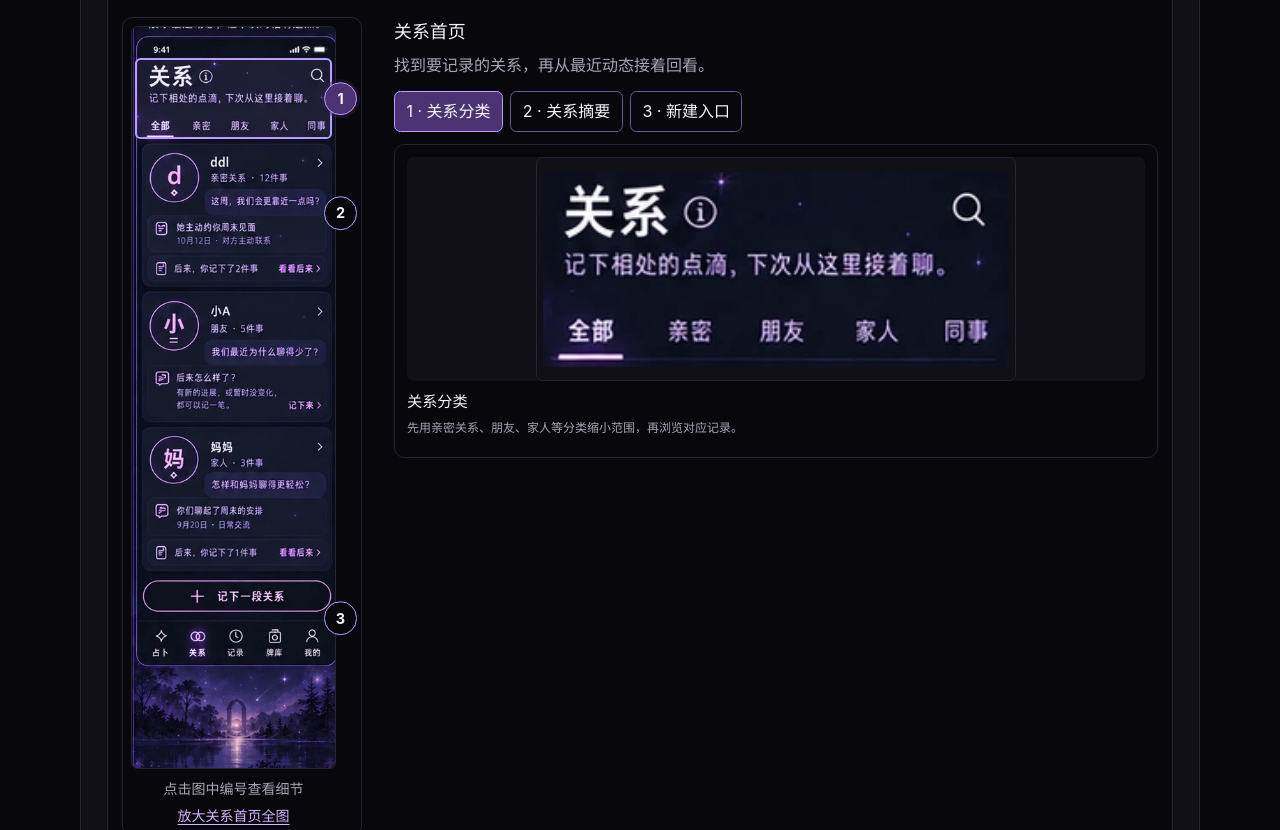
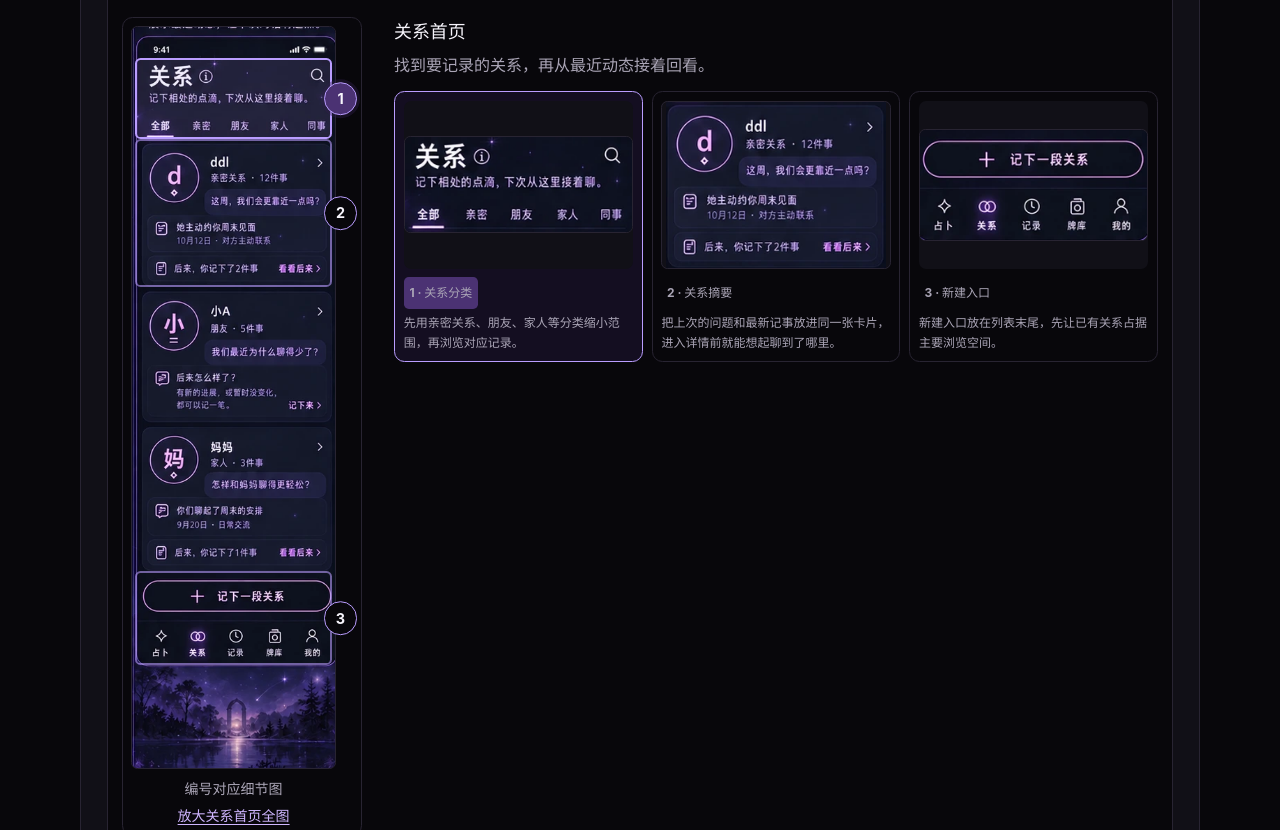
Before and after one commit to ddl123123123/Ai-PM, a plain HTML site: page dist/index.html in a window 1280 px wide. Shown: the part 6340-7170 px from the top of the page. Drawn offline with Linux system fonts and the light colour scheme.

Commit message:
Show related design details together and ease directory reflow

```diff
--- a/dist/index.html
+++ b/dist/index.html
@@ -13,7 +13,7 @@
 <body id="top">
   <a class="skip" href="#main">跳到正文</a>
   <div class="site-layout">
-    <aside id="site-directory" class="site-directory" aria-labelledby="site-directory-title" hidden>
+    <aside id="site-directory" class="site-directory" aria-labelledby="site-directory-title" hidden inert>
       <div class="directory-panel">
         <div class="directory-heading">
           <h2 id="site-directory-title" tabindex="-1">网站目录</h2>
@@ -212,13 +212,12 @@
                     <p class="sr-only" role="status" data-demo-status></p>
                     <section id="orae-relation-tab-list" class="orae-relation-panel" data-relation-guide aria-labelledby="orae-relation-title-list">
                       <figure class="orae-relation-overview">
-                        <div class="relation-screen-art"><img loading="lazy" src="assets/orae-relation-list.webp" width="291" height="1062" alt="关系首页完整设计稿"><div class="relation-highlight" aria-hidden="true"></div><div data-relation-markers role="group" aria-label="总览图上的设计点"></div></div>
-                        <figcaption><span data-relation-hint hidden>点击图中编号查看细节</span><a href="assets/orae-relation-list.webp" data-image-preview>放大关系首页全图</a></figcaption>
+                        <div class="relation-screen-art"><img loading="lazy" src="assets/orae-relation-list.webp" width="291" height="1062" alt="关系首页完整设计稿"><div data-relation-markers role="group" aria-label="总览图上的设计点"></div></div>
+                        <figcaption><span data-relation-hint hidden>编号对应细节图</span><a href="assets/orae-relation-list.webp" data-image-preview>放大关系首页全图</a></figcaption>
                       </figure>
                       <div class="orae-relation-content">
                         <h6 id="orae-relation-title-list">关系首页</h6>
                         <p>找到要记录的关系，再从最近动态接着回看。</p>
-                        <div class="relation-points demo-controls" data-relation-points role="group" aria-label="设计点" hidden></div>
                         <div class="orae-relation-details">
                           <figure id="relation-detail-list-1" data-relation-detail="4.4 10.9"><a href="assets/orae-relation-list-detail-1.webp" data-image-preview><img loading="lazy" src="assets/orae-relation-list-detail-1.webp" width="278" height="116" alt="关系首页设计稿 · 关系分类"></a><figcaption><strong>关系分类</strong><p>先用亲密关系、朋友、家人等分类缩小范围，再浏览对应记录。</p></figcaption></figure>
                           <figure id="relation-detail-list-2" data-relation-detail="15.3 19.8"><a href="assets/orae-relation-list-detail-2.webp" data-image-preview><img loading="lazy" src="assets/orae-relation-list-detail-2.webp" width="278" height="210" alt="关系首页设计稿 · 关系摘要"></a><figcaption><strong>关系摘要</strong><p>把上次的问题和最新记事放进同一张卡片，进入详情前就能想起聊到了哪里。</p></figcaption></figure>
@@ -228,13 +227,12 @@
                     </section>
                     <section id="orae-relation-tab-overview" class="orae-relation-panel" data-relation-guide aria-labelledby="orae-relation-title-overview" hidden>
                       <figure class="orae-relation-overview">
-                        <div class="relation-screen-art"><img loading="lazy" src="assets/orae-relation-overview.webp" width="291" height="1062" alt="关系总览完整设计稿"><div class="relation-highlight" aria-hidden="true"></div><div data-relation-markers role="group" aria-label="总览图上的设计点"></div></div>
-                        <figcaption><span data-relation-hint hidden>点击图中编号查看细节</span><a href="assets/orae-relation-overview.webp" data-image-preview>放大关系总览全图</a></figcaption>
+                        <div class="relation-screen-art"><img loading="lazy" src="assets/orae-relation-overview.webp" width="291" height="1062" alt="关系总览完整设计稿"><div data-relation-markers role="group" aria-label="总览图上的设计点"></div></div>
+                        <figcaption><span data-relation-hint hidden>编号对应细节图</span><a href="assets/orae-relation-overview.webp" data-image-preview>放大关系总览全图</a></figcaption>
                       </figure>
                       <div class="orae-relation-content">
                         <h6 id="orae-relation-title-overview">关系总览</h6>
                         <p>在一个页面接续上次提问，并了解最近相处。</p>
-                        <div class="relation-points demo-controls" data-relation-points role="group" aria-label="设计点" hidden></div>
                         <div class="orae-relation-details">
                           <figure id="relation-detail-overview-1" data-relation-detail="16.9 24.7"><a href="assets/orae-relation-overview-detail-1.webp" data-image-preview><img loading="lazy" src="assets/orae-relation-overview-detail-1.webp" width="279" height="262" alt="关系总览设计稿 · 上次问的事"></a><figcaption><strong>上次问的事</strong><p>把原问题、牌面和后续记录放在同一卡片，回看时保留当时的语境。</p></figcaption></figure>
                           <figure id="relation-detail-overview-2" data-relation-detail="53.9 24.2"><a href="assets/orae-relation-overview-detail-2.webp" data-image-preview><img loading="lazy" src="assets/orae-relation-overview-detail-2.webp" width="279" height="257" alt="关系总览设计稿 · 相处观察"></a><figcaption><strong>相处观察</strong><p>用主动联系、约定和分歧组织记事，便于从不同角度回看同一段关系。</p></figcaption></figure>
@@ -244,13 +242,12 @@
                     </section>
                     <section id="orae-relation-tab-events" class="orae-relation-panel" data-relation-guide aria-labelledby="orae-relation-title-events" hidden>
                       <figure class="orae-relation-overview">
-                        <div class="relation-screen-art"><img loading="lazy" src="assets/orae-relation-events.webp" width="291" height="1062" alt="相处记事完整设计稿"><div class="relation-highlight" aria-hidden="true"></div><div data-relation-markers role="group" aria-label="总览图上的设计点"></div></div>
-                        <figcaption><span data-relation-hint hidden>点击图中编号查看细节</span><a href="assets/orae-relation-events.webp" data-image-preview>放大相处记事全图</a></figcaption>
+                        <div class="relation-screen-art"><img loading="lazy" src="assets/orae-relation-events.webp" width="291" height="1062" alt="相处记事完整设计稿"><div data-relation-markers role="group" aria-label="总览图上的设计点"></div></div>
+                        <figcaption><span data-relation-hint hidden>编号对应细节图</span><a href="assets/orae-relation-events.webp" data-image-preview>放大相处记事全图</a></figcaption>
                       </figure>
                       <div class="orae-relation-content">
                         <h6 id="orae-relation-title-events">相处记事</h6>
                         <p>把真实经历记入时间线，按主题回看。</p>
-                        <div class="relation-points demo-controls" data-relation-points role="group" aria-label="设计点" hidden></div>
                         <div class="orae-relation-details">
                           <figure id="relation-detail-events-1" data-relation-detail="11.1 9.4"><a href="assets/orae-relation-events-detail-1.webp" data-image-preview><img loading="lazy" src="assets/orae-relation-events-detail-1.webp" width="282" height="100" alt="相处记事设计稿 · 添加与筛选"></a><figcaption><strong>添加与筛选</strong><p>页面顶部同时提供记事入口和主题筛选，分别服务快速记录与回看。</p></figcaption></figure>
                           <figure id="relation-detail-events-2" data-relation-detail="21 18.3"><a href="assets/orae-relation-events-detail-2.webp" data-image-preview><img loading="lazy" src="assets/orae-relation-events-detail-2.webp" width="282" height="194" alt="相处记事设计稿 · 关联问牌"></a><figcaption><strong>关联问牌</strong><p>在对应事件下展示相关问牌，让用户核对解读和后来真实发生的事。</p></figcaption></figure>
@@ -260,13 +257,12 @@
                     </section>
                     <section id="orae-relation-tab-history" class="orae-relation-panel" data-relation-guide aria-labelledby="orae-relation-title-history" hidden>
                       <figure class="orae-relation-overview">
-                        <div class="relation-screen-art"><img loading="lazy" src="assets/orae-relation-history.webp" width="291" height="1062" alt="问过的牌完整设计稿"><div class="relation-highlight" aria-hidden="true"></div><div data-relation-markers role="group" aria-label="总览图上的设计点"></div></div>
-                        <figcaption><span data-relation-hint hidden>点击图中编号查看细节</span><a href="assets/orae-relation-history.webp" data-image-preview>放大问过的牌全图</a></figcaption>
+                        <div class="relation-screen-art"><img loading="lazy" src="assets/orae-relation-history.webp" width="291" height="1062" alt="问过的牌完整设计稿"><div data-relation-markers role="group" aria-label="总览图上的设计点"></div></div>
+                        <figcaption><span data-relation-hint hidden>编号对应细节图</span><a href="assets/orae-relation-history.webp" data-image-preview>放大问过的牌全图</a></figcaption>
                       </figure>
                       <div class="orae-relation-content">
                         <h6 id="orae-relation-title-history">问过的牌</h6>
                         <p>沿时间回看原问题、当时的牌面和后续经历。</p>
-                        <div class="relation-points demo-controls" data-relation-points role="group" aria-label="设计点" hidden></div>
                         <div class="orae-relation-details">
                           <figure id="relation-detail-history-1" data-relation-detail="7 9.2"><a href="assets/orae-relation-history-detail-1.webp" data-image-preview><img loading="lazy" src="assets/orae-relation-history-detail-1.webp" width="278" height="98" alt="问过的牌设计稿 · 继续问牌"></a><figcaption><strong>继续问牌</strong><p>把问牌入口留在当前关系内，新一轮提问沿用已选关系。</p></figcaption></figure>
                           <figure id="relation-detail-history-2" data-relation-detail="16.7 27.1"><a href="assets/orae-relation-history-detail-2.webp" data-image-preview><img loading="lazy" src="assets/orae-relation-history-detail-2.webp" width="278" height="288" alt="问过的牌设计稿 · 牌阵与后续"></a><figcaption><strong>牌阵与后续</strong><p>历史卡片同时保留原问题、牌阵和后续经历，便于回看这次提问的前因后果。</p></figcaption></figure>
--- a/dist/interactions.js
+++ b/dist/interactions.js
@@ -21,25 +21,30 @@ for (const demo of document.querySelectorAll('[data-demo]')) {
 }
 
 for (const guide of document.querySelectorAll('[data-relation-guide]')) {
-  const controls = guide.querySelector('[data-relation-points]')
   const markers = guide.querySelector('[data-relation-markers]')
   const hint = guide.querySelector('[data-relation-hint]')
   const points = [...guide.querySelectorAll('[data-relation-detail]')].map((figure, index) => {
     const [top, height] = figure.dataset.relationDetail.split(' ').map(Number)
-    const label = figure.querySelector('figcaption strong').textContent
+    const label = figure.querySelector('figcaption strong')
     const number = index + 1
     const button = document.createElement('button')
     button.type = 'button'
-    button.textContent = `${number} · ${label}`
-    button.setAttribute('aria-controls', figure.id)
+    button.className = 'relation-detail-trigger'
+    button.textContent = `${number} · ${label.textContent}`
+    label.replaceWith(button)
     const marker = document.createElement('button')
     marker.type = 'button'
     marker.className = 'relation-marker'
     marker.textContent = number
     marker.style.insetBlockStart = `${top + height / 2}%`
-    marker.setAttribute('aria-label', `${number} · ${label}`)
+    marker.setAttribute('aria-label', button.textContent)
     marker.setAttribute('aria-controls', figure.id)
-    return { figure, top, height, button, marker }
+    const outline = document.createElement('span')
+    outline.className = 'relation-highlight'
+    outline.style.insetBlockStart = `${top}%`
+    outline.style.blockSize = `${height}%`
+    outline.setAttribute('aria-hidden', 'true')
+    return { figure, button, marker, outline }
   })
   let active
 
@@ -48,21 +53,18 @@ for (const guide of document.querySelectorAll('[data-relation-guide]')) {
     active = point
     for (const item of points) {
       const selected = item === point
-      item.figure.hidden = !selected
+      item.figure.toggleAttribute('data-active', selected)
+      item.outline.toggleAttribute('data-active', selected)
       item.button.setAttribute('aria-pressed', String(selected))
       item.marker.setAttribute('aria-pressed', String(selected))
     }
-    guide.style.setProperty('--relation-top', `${point.top}%`)
-    guide.style.setProperty('--relation-height', `${point.height}%`)
   }
 
   for (const point of points) {
     point.button.addEventListener('click', () => select(point))
     point.marker.addEventListener('click', () => select(point))
   }
-  controls.append(...points.map(point => point.button))
-  markers.append(...points.map(point => point.marker))
-  controls.hidden = false
+  markers.append(...points.map(point => point.outline), ...points.map(point => point.marker))
   hint.hidden = false
   guide.classList.add('is-linked')
   select(points[0])
@@ -449,6 +451,7 @@ if (directory) {
 
   function setDirectoryOpen(open) {
     directory.hidden = !open
+    directory.inert = !open
     trigger.setAttribute('aria-expanded', String(open))
   }
 
--- a/dist/portfolio.css
+++ b/dist/portfolio.css
@@ -557,29 +557,26 @@ figcaption { margin-top: .45rem; color: var(--muted); font-size: .81rem; }
 .orae-relation-overview figcaption { display: grid; justify-items: center; gap: .2rem; text-align: center; font-size: .875rem; }
 .orae-relation-overview figcaption a { color: var(--accent); text-underline-offset: .2em; }
 .relation-screen-art { position: relative; }
-.relation-highlight { display: none; }
 .orae-relation-content h6 { margin: 0; font-size: 1.12rem; }
 .orae-relation-content > p { margin: .35rem 0 .8rem; }
-.orae-relation-details { display: grid; grid-template-columns: repeat(3, minmax(0, 1fr)); gap: .55rem; }
+.orae-relation-details { display: grid; grid-template-columns: repeat(auto-fit, minmax(min(100%, 9.5rem), 1fr)); gap: .55rem; }
 .orae-relation-details figure { margin: 0; padding: .55rem; border: 1px solid var(--line); border-radius: .65rem; background: var(--base); }
-.orae-relation-details figure > a { display: grid; place-items: center; min-height: 10.5rem; border-radius: .45rem; background: var(--surface); }
+.orae-relation-details figure[data-active] { border-color: var(--accent); background: var(--panel-tint); }
+.orae-relation-details figure > a { display: grid; place-items: center; height: 10.5rem; border-radius: .45rem; background: var(--surface); }
 .orae-relation-details img { max-height: 10.5rem; object-fit: contain; }
 .orae-relation-panel figcaption { margin-top: .5rem; }
 .orae-relation-panel figcaption strong { font-size: .95rem; }
 .orae-relation-panel figcaption p { margin: .25rem 0 0; }
 .orae-relation-panel.is-linked { grid-template-columns: clamp(12.5rem, 24%, 15rem) minmax(0, 1fr); gap: clamp(1rem, 3vw, 2rem); }
 .is-linked .orae-relation-overview { padding-inline-end: 1.55rem; }
-.is-linked .orae-relation-content { position: sticky; top: 1rem; }
-.is-linked .relation-highlight {
+.relation-highlight {
   position: absolute;
-  inset: var(--relation-top) .25rem auto;
-  display: block;
-  height: var(--relation-height);
-  border: 2px solid var(--accent);
+  inset-inline: .25rem;
+  border: 2px solid color-mix(in srgb, var(--accent) 58%, transparent);
   border-radius: .35rem;
-  background: color-mix(in srgb, var(--accent) 9%, transparent);
   pointer-events: none;
 }
+.relation-highlight[data-active] { border-color: var(--accent); background: color-mix(in srgb, var(--accent) 12%, transparent); }
 .relation-marker {
   position: absolute;
   inset-inline-end: -1.32rem;
@@ -600,21 +597,12 @@ figcaption { margin-top: .45rem; color: var(--muted); font-size: .81rem; }
 }
 .relation-marker:is(:hover, [aria-pressed="true"]) { background: var(--active-control); }
 .relation-marker[aria-pressed="true"] { box-shadow: 0 0 0 3px var(--demo-glow); }
-.relation-marker:focus-visible { outline: 2px solid var(--focus); outline-offset: 3px; }
-.relation-points[hidden], .orae-relation-details figure[hidden] { display: none; }
-.relation-points { margin: 0 0 .8rem; }
-.is-linked .orae-relation-details { display: block; }
-.is-linked .orae-relation-details figure { padding: .75rem; }
-.is-linked .orae-relation-details figure > a { grid-template-rows: minmax(0, 1fr); height: clamp(9rem, 22vw, 14rem); min-height: 0; overflow: hidden; }
-.is-linked .orae-relation-details img { max-width: 30rem; max-height: 100%; height: 100%; padding: .35rem; }
-.is-linked .orae-relation-details figcaption { min-height: 3.5rem; }
-@container portfolio (max-width: 60rem) {
-  .orae-relation-details { grid-template-columns: repeat(auto-fit, minmax(min(100%, 10rem), 1fr)); }
-}
+.relation-detail-trigger { min-height: 2rem; padding: 0 .35rem; border: 0; border-radius: .3rem; background: transparent; color: inherit; font: inherit; font-weight: 700; text-align: start; cursor: pointer; }
+.relation-detail-trigger:is(:hover, [aria-pressed="true"]) { background: var(--active-control); }
+:is(.relation-marker, .relation-detail-trigger):focus-visible { outline: 2px solid var(--focus); outline-offset: 3px; }
 @container portfolio (max-width: 33rem) {
   .orae-relation-panel, .orae-relation-panel.is-linked { grid-template-columns: minmax(0, 1fr); }
   .orae-relation-overview { justify-self: center; width: min(100%, 11rem); }
-  .is-linked .orae-relation-content { position: static; }
 }
 .motion-pattern { margin-top: .65rem; padding: .75rem; border: 1px solid var(--line); border-radius: .65rem; background: var(--base); }
 .motion-pattern h5, #pde-demo-title { font-size: 1.08rem; }
@@ -674,9 +662,11 @@ body:has(.image-viewer[open]) { overflow: hidden; }
 .site-directory[hidden] { display: none; }
 .directory-panel { display: grid; grid-template-rows: auto auto minmax(0, 1fr); gap: .85rem; height: 100%; padding: 1rem 1rem max(1rem, env(safe-area-inset-bottom)); }
 @media (min-width: 64rem) {
-  .site-layout:has(.site-directory:not([hidden])) { display: grid; grid-template-columns: clamp(15rem, 23vw, 20rem) minmax(0, 1fr); }
-  .site-directory { position: sticky; inset-block-start: 0; align-self: start; height: 100dvh; border-block-end: 0; border-inline-end: 1px solid var(--line); }
-  .directory-panel { padding-block-end: calc(4.25rem + env(safe-area-inset-bottom)); }
+  .site-layout { --directory-width: clamp(15rem, 23vw, 20rem); display: grid; grid-template-columns: 0px minmax(0, 1fr); }
+  .site-layout:has(.site-directory:not([hidden])) { grid-template-columns: var(--directory-width) minmax(0, 1fr); }
+  .site-directory { position: sticky; inset-block-start: 0; align-self: start; height: 100dvh; border: 0; overflow: clip; }
+  .site-directory[hidden] { display: block; visibility: hidden; }
+  .directory-panel { width: var(--directory-width); padding-block-end: calc(4.25rem + env(safe-area-inset-bottom)); border-inline-end: 1px solid var(--line); }
 }
 .directory-heading { display: flex; justify-content: space-between; align-items: center; gap: .75rem; }
 .directory-heading h2 { font-size: 1.35rem; }
@@ -700,11 +690,24 @@ body:has(.image-viewer[open]) { overflow: hidden; }
 
 @media screen and (prefers-reduced-motion: no-preference) {
   [data-ready] .orae-relation-panel:not([hidden]) { animation: reveal-demo .27s ease-out; }
-  .is-linked .orae-relation-details figure:not([hidden]) { animation: reveal-demo .22s ease-out; }
+  .orae-relation-details figure, .relation-highlight, .relation-marker, .relation-detail-trigger { transition: border-color .2s ease, background-color .2s ease; }
   .lift-preview button { transition: transform .36s ease, box-shadow .36s ease; }
-  .site-directory:not([hidden]) .directory-panel { animation: reveal-demo .22s ease-out; }
+}
+@media screen and (width < 64rem) and (prefers-reduced-motion: no-preference) {
+  .site-directory:not([hidden]) .directory-panel { animation: reveal-demo .3s ease-out; }
+}
+@media screen and (min-width: 64rem) and (prefers-reduced-motion: no-preference) {
+  .site-layout {
+    --directory-duration: .64s;
+    --directory-easing: cubic-bezier(.35, 0, .15, 1);
+    transition: grid-template-columns var(--directory-duration) var(--directory-easing);
+  }
+  .site-directory { transition: visibility 0s; }
+  .site-directory[hidden] { transition-delay: var(--directory-duration); }
+  .directory-panel { opacity: 1; translate: 0; transition: opacity .38s ease, translate var(--directory-duration) var(--directory-easing); }
+  .site-directory[hidden] .directory-panel { opacity: 0; translate: -.6rem 0; }
 }
 @media print {
-  .site-layout:has(.site-directory:not([hidden])) { display: block; }
-  .image-viewer, .site-directory, .directory-trigger { display: none; }
+  .site-layout, .site-layout:has(.site-directory:not([hidden])) { display: block; }
+  .image-viewer, .site-directory, .site-directory[hidden], .directory-trigger { display: none; }
 }
```
